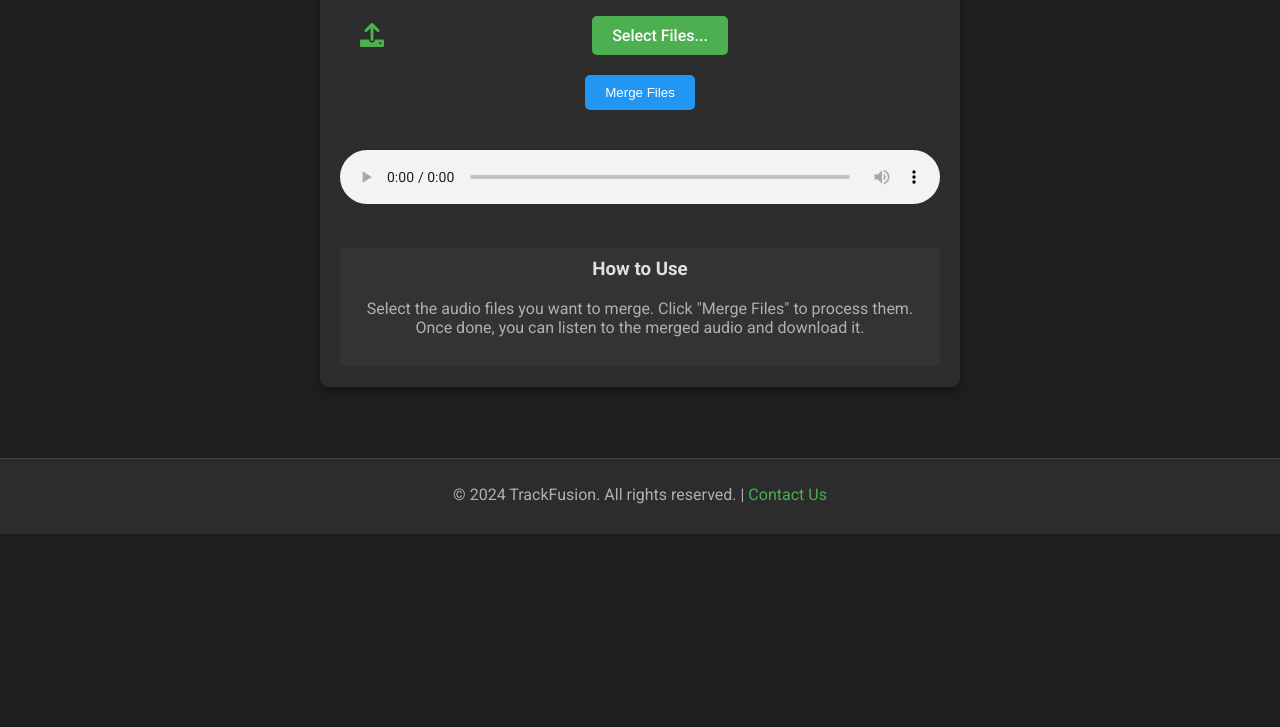
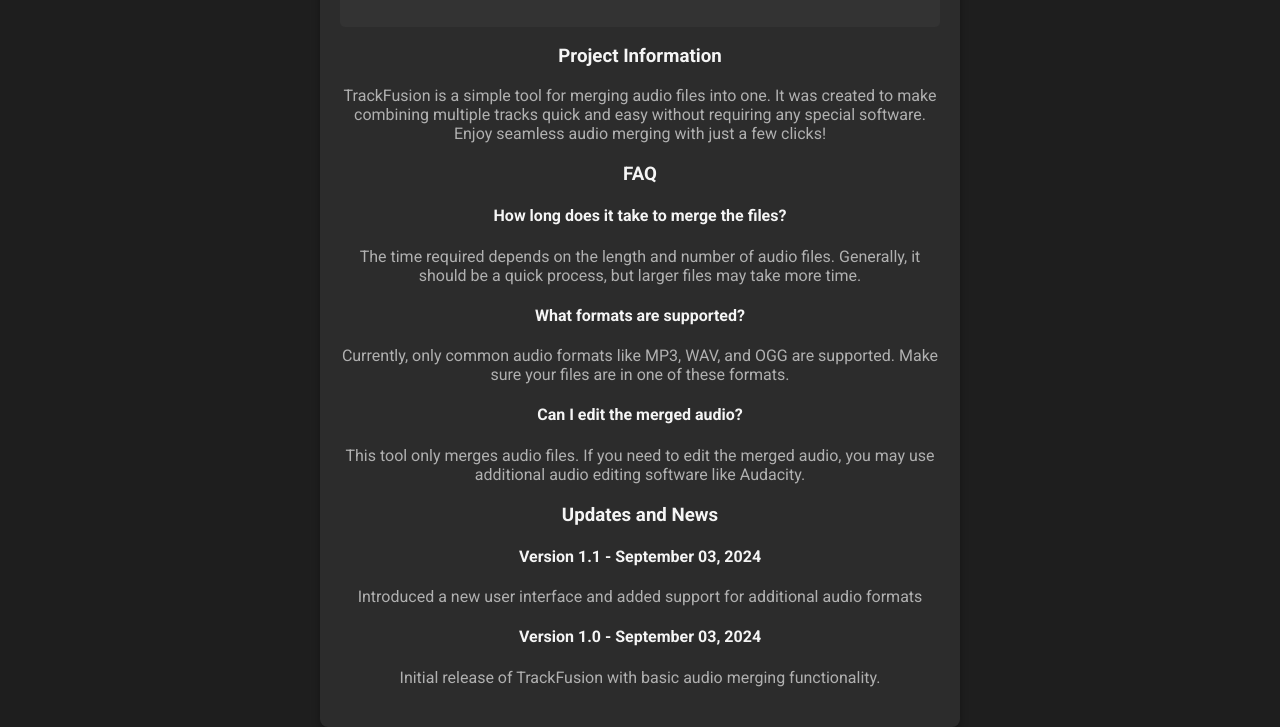
Before and after one commit to Tecform/TrackFusion, a plain HTML site: page index.html in a window 1280 px wide. Shown: the part 266-993 px from the top of the page. Before the commit the page ends 800 px from the top, so only its background shows below. Drawn offline with Linux system fonts and the light colour scheme.

Commit message:
Update index.html

```diff
--- a/index.html
+++ b/index.html
@@ -11,7 +11,7 @@
 <body>
     <div class="container">
         <h1>TrackFusion</h1>
-        <p>Merge your favorite songs into a single file quickly and easily.</p>
+        <p>Merge your favorite songs into a single file quickly, easily, and TOTALLY FREE!</p>
 
         <div class="upload-section">
             <i class="fas fa-upload upload-icon"></i>
@@ -39,12 +39,40 @@
             <h3>How to Use</h3>
             <p>Select the audio files you want to merge. Click "Merge Files" to process them. Once done, you can listen to the merged audio and download it.</p>
         </div>
+
+        <div class="project-info">
+            <h3>Project Information</h3>
+            <p>TrackFusion is a simple tool for merging audio files into one. It was created to make combining multiple tracks quick and easy without requiring any special software. Enjoy seamless audio merging with just a few clicks!</p>
+        </div>
+
+        <div class="faq">
+            <h3>FAQ</h3>
+            <div class="faq-item">
+                <h4>How long does it take to merge the files?</h4>
+                <p>The time required depends on the length and number of audio files. Generally, it should be a quick process, but larger files may take more time.</p>
+            </div>
+            <div class="faq-item">
+                <h4>What formats are supported?</h4>
+                <p>Currently, only common audio formats like MP3, WAV, and OGG are supported. Make sure your files are in one of these formats.</p>
+            </div>
+            <div class="faq-item">
+                <h4>Can I edit the merged audio?</h4>
+                <p>This tool only merges audio files. If you need to edit the merged audio, you may use additional audio editing software like Audacity.</p>
+            </div>
+        </div>
+
+        <div class="news-section">
+            <h3>Updates and News</h3>
+            <div class="update-item">
+                <h4>Version 1.1 - September 03, 2024</h4>
+                <p>Introduced a new user interface and added support for additional audio formats</p>
+            </div>
+            <div class="update-item">
+                <h4>Version 1.0 - September 03, 2024</h4>
+                <p>Initial release of TrackFusion with basic audio merging functionality.</p>
+            </div>
+        </div>
     </div>
-
-    <footer>
-        <p>&copy; 2024 TrackFusion. All rights reserved. | <a href="mailto:observergamermc@gmail.com">Contact Us</a></p>
-    </footer>
-
     <script src="app.js"></script>
 </body>
 </html>
```
